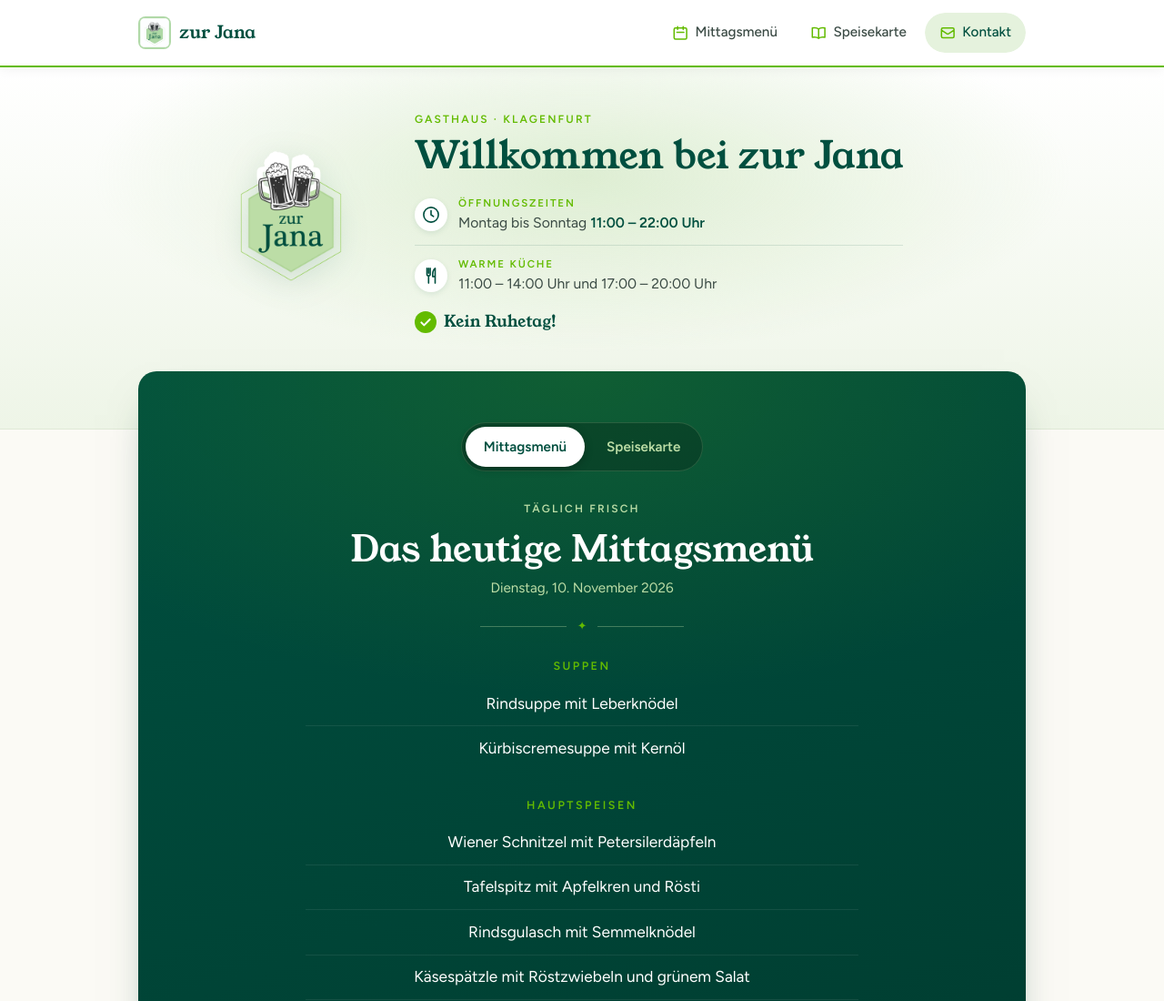
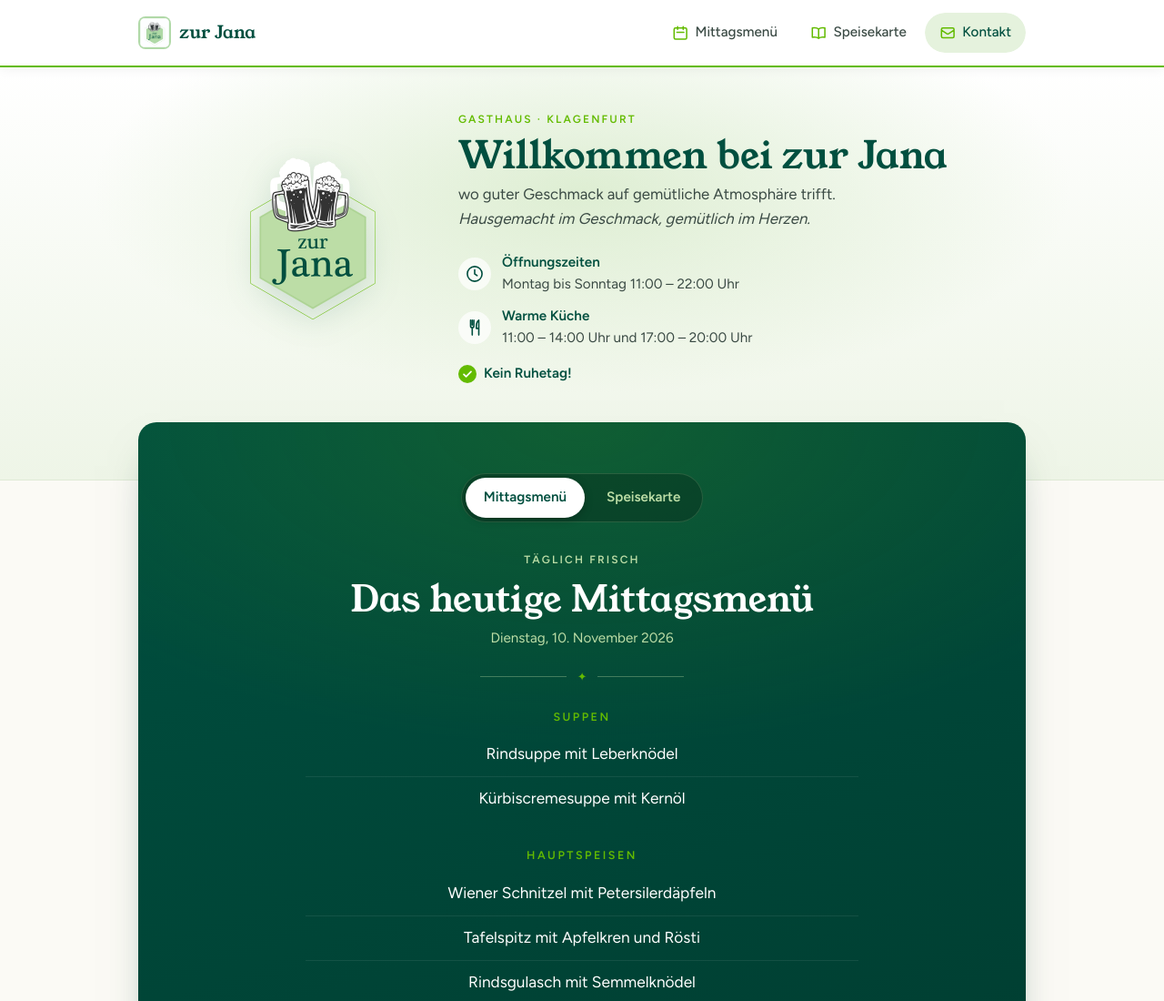
Before and after one commit to nik306/zurjana_v2, a plain HTML site: page index.html in a window 1280 px wide. Shown: the top 1100 px of the page at 91% size. Drawn offline with Linux system fonts and the light colour scheme; no server answers.

Commit message:
added some text

```diff
--- a/index.html
+++ b/index.html
@@ -12,7 +12,7 @@
   <link rel="preconnect" href="https://fonts.googleapis.com">
   <link rel="preconnect" href="https://fonts.gstatic.com" crossorigin>
   <link href="https://fonts.googleapis.com/css2?family=Figtree:wght@400;500;600&family=Young+Serif&display=swap" rel="stylesheet">
-  <link rel="stylesheet" href="style.css?v=15">
+  <link rel="stylesheet" href="style.css?v=18">
 </head>
 <body>
   <header class="site-header">
@@ -48,6 +48,8 @@
       <div class="hero-text">
         <p class="eyebrow">Gasthaus · Klagenfurt</p>
         <p class="hero-title">Willkommen bei zur&nbsp;Jana</p>
+        <p class="hero-lead">wo guter Geschmack auf gemütliche Atmosphäre trifft.</p>
+        <p class="hero-slogan">Hausgemacht im Geschmack, gemütlich im Herzen.</p>
         <dl class="hero-hours">
           <div>
             <svg viewBox="0 0 24 24" aria-hidden="true"><circle cx="12" cy="12" r="9"/><path d="M12 7v5l3 2"/></svg>
--- a/style.css
+++ b/style.css
@@ -161,7 +161,7 @@ section { scroll-margin-top: 5rem; }
 
 .hero .logo {
   display: block;
-  width: min(10rem, 45vw);
+  width: min(12rem, 52vw);
   height: auto;
   filter: drop-shadow(0 10px 18px rgb(0 79 63 / 0.15));
 }
@@ -171,11 +171,27 @@ section { scroll-margin-top: 5rem; }
 .hero .eyebrow { margin-bottom: 0.4rem; }
 
 .hero-title {
-  margin: 0 0 1.25rem;
+  margin: 0;
   color: var(--brand);
   font-family: var(--serif);
   font-size: clamp(1.7rem, 6.5vw, 2.6rem);
   line-height: 1.15;
+}
+
+.hero-lead {
+  margin: 0.4rem 0 0;
+  max-width: 30rem;
+  color: var(--text);
+  font-size: 1.05rem;
+  line-height: 1.5;
+}
+
+.hero-slogan {
+  margin: 0.1rem 0 1.5rem;
+  color: var(--text);
+  font-size: 1.05rem;
+  font-style: italic;
+  line-height: 1.5;
 }
 
 .hero-hours {
@@ -192,8 +208,6 @@ section { scroll-margin-top: 5rem; }
   column-gap: 0.75rem;
   align-items: center;
   text-align: left;
-  padding-top: 0.75rem;
-  border-top: 1px solid rgb(0 79 63 / 0.12);
 }
 
 .hero-hours svg {
@@ -202,25 +216,18 @@ section { scroll-margin-top: 5rem; }
   height: 2.25rem;
   padding: 0.45rem;
   border-radius: 999px;
-  background: #fff;
+  background: rgb(255 255 255 / 0.7);
   fill: none;
   stroke: var(--brand);
   stroke-width: 1.8;
   stroke-linecap: round;
   stroke-linejoin: round;
-  box-shadow: 0 2px 6px rgb(0 79 63 / 0.1);
 }
 
-.hero-hours dt {
-  color: var(--bright);
-  font-size: 0.72rem;
-  font-weight: 600;
-  letter-spacing: 0.16em;
-  text-transform: uppercase;
-}
+.hero-hours dt { color: var(--brand); font-size: 0.95rem; font-weight: 600; }
 
-.hero-hours dd { margin: 0; color: var(--text); font-size: 0.98rem; }
-.hero-hours strong { color: var(--brand); font-weight: 600; white-space: nowrap; }
+.hero-hours dd { margin: 0; color: var(--text); font-size: 0.95rem; }
+.hero-hours strong { font-weight: inherit; white-space: nowrap; }
 
 .badge-closed {
   display: inline-flex;
@@ -228,15 +235,15 @@ section { scroll-margin-top: 5rem; }
   gap: 0.5rem;
   margin: 1rem 0 0;
   color: var(--brand);
-  font-family: var(--serif);
-  font-size: 1.1rem;
+  font-size: 0.95rem;
+  font-weight: 600;
 }
 
 .badge-closed svg {
   flex: none;
-  width: 1.5rem;
-  height: 1.5rem;
-  padding: 0.25rem;
+  width: 1.25rem;
+  height: 1.25rem;
+  padding: 0.2rem;
   border-radius: 50%;
   background: var(--bright);
   fill: none;
@@ -650,10 +657,9 @@ footer h4 {
 
   .hero { padding: 3rem var(--gutter) 6.5rem; }
   .hero-inner { grid-template-columns: auto 1fr; justify-items: start; gap: 2.5rem; align-items: center; }
-  .hero .logo { width: 12rem; }
+  .hero .logo { width: 15rem; }
   .hero-text { justify-items: start; text-align: left; }
   .hero-hours { max-width: none; }
-  .hero-hours div:first-child { border-top: 0; padding-top: 0; }
 
   .daily { margin: -4rem 0 0; padding: 3rem 2.5rem 2.75rem; border-radius: 1.25rem; }
   .gallery-grid { grid-template-columns: repeat(3, 1fr); gap: 0.75rem; }
@@ -710,6 +716,8 @@ footer h4 {
 .hero-text > :nth-child(2) { animation-delay: 0.1s; }
 .hero-text > :nth-child(3) { animation-delay: 0.15s; }
 .hero-text > :nth-child(4) { animation-delay: 0.2s; }
+.hero-text > :nth-child(5) { animation-delay: 0.25s; }
+.hero-text > :nth-child(6) { animation-delay: 0.3s; }
 
 .badge-closed svg path {
   stroke-dasharray: 24;
```
